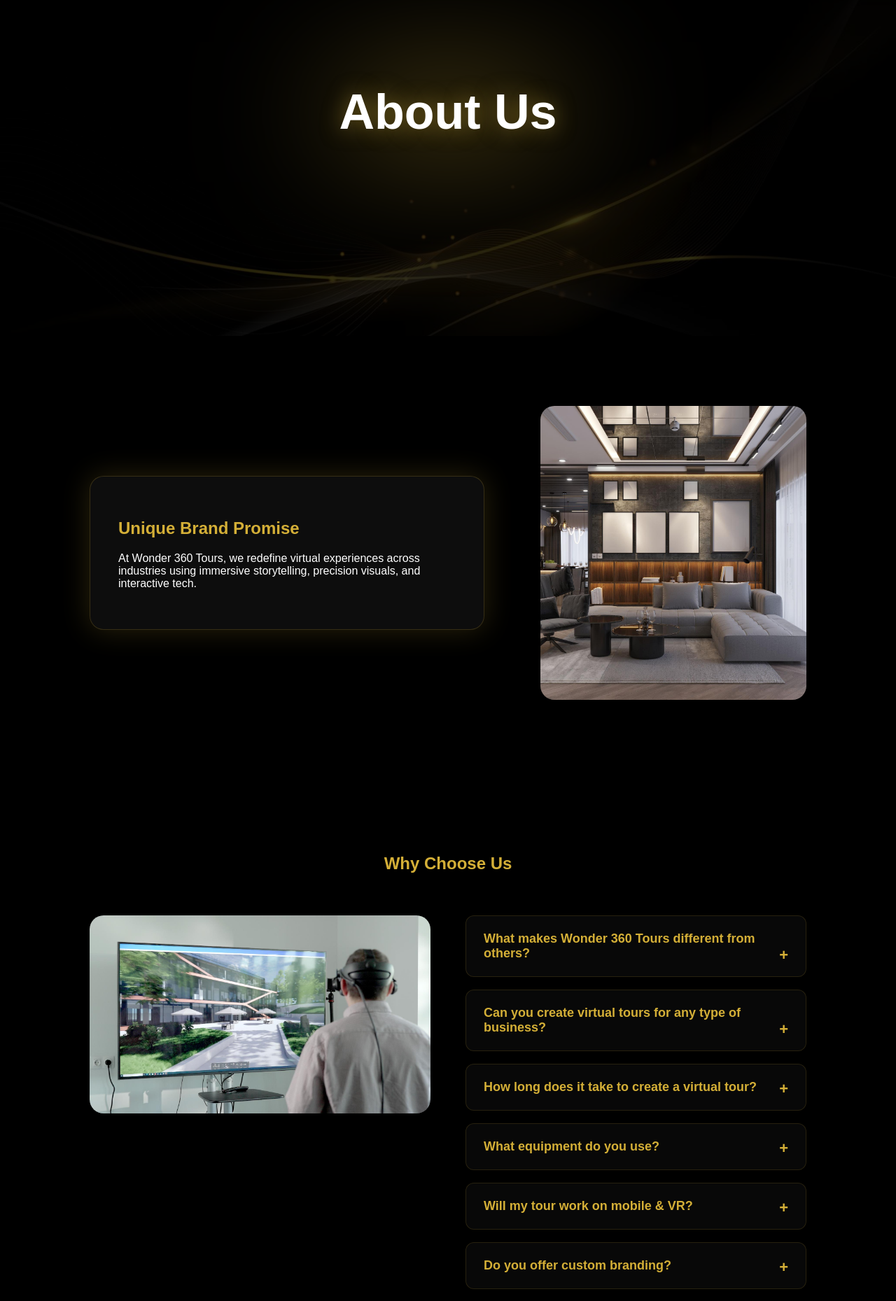
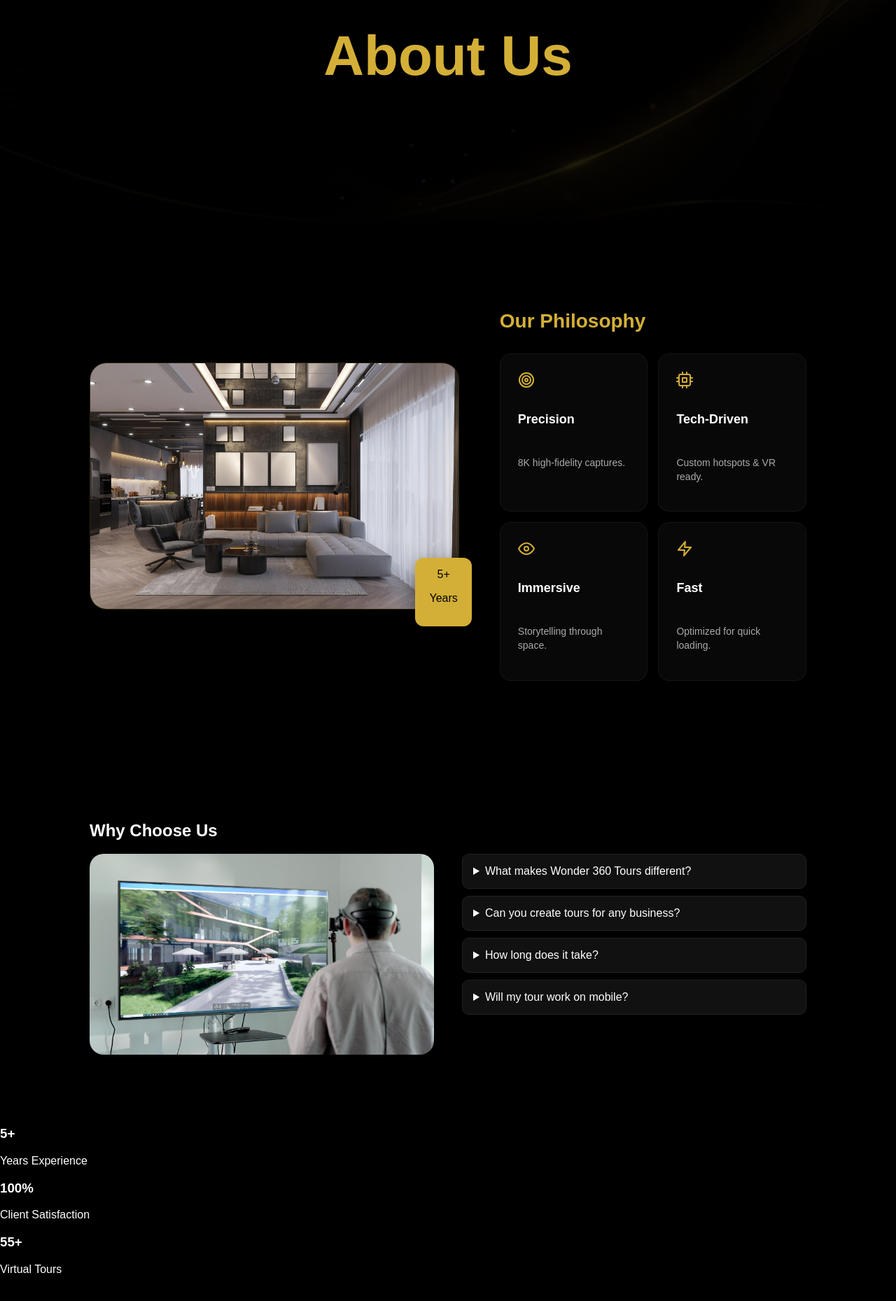
Before and after one commit to Tanishka2302/wonder-360, a Next.js app: page /about in a window 1280 px wide. Shown: the part 240-2099 px from the top of the page at 70% size. Built offline with nearby package versions, Linux system fonts and the light colour scheme.

Commit message:
feat: upgrade ScopeSection with mobile swipe gestures and premium navigation pill

```diff
--- a/app/about/about.css
+++ b/app/about/about.css
@@ -1,334 +1,80 @@
-.about-page {
-  background: #000;
-  color: #fff;
-  overflow-x: hidden;
-}
+.about-page { background: #000; color: #fff; overflow-x: hidden; }
 
-/* 🔥 HERO */
+/* HERO */
 .about-hero {
-  height: 80vh;
-  position: relative;
+  height: 60vh;
   display: flex;
   align-items: center;
   justify-content: center;
+  position: relative;
+  background: linear-gradient(to bottom, rgba(0,0,0,0.4), #000), url('/portfolio-hero.jpg') center/cover;
 }
+.about-hero h1 { font-size: clamp(40px, 8vw, 80px); color: #d4af37; z-index: 2; }
 
-.hero-bg {
+/* FEATURE GRID */
+.about-feature-grid { padding: 100px 10%; }
+.grid-layout { display: grid; grid-template-columns: 1.2fr 1fr; gap: 60px; align-items: center; }
+
+.image-stack { position: relative; }
+.main-img { width: 100%; border-radius: 24px; border: 1px solid rgba(212,175,55,0.2); }
+
+.experience-badge {
   position: absolute;
-  inset: 0;
-  background: url("/portfolio-hero.jpg") center/cover no-repeat;
-  filter: brightness(0.4);
+  bottom: -20px;
+  right: -20px;
+  background: #d4af37;
+  color: #000;
+  padding: 15px 20px;
+  border-radius: 12px;
+  text-align: center;
+  box-shadow: 0 10px 30px rgba(0,0,0,0.5);
+  display: flex;
+  flex-direction: column;
 }
+.badge-num { font-size: 24px; font-weight: 900; line-height: 1; }
+.badge-text { font-size: 12px; font-weight: 700; text-transform: uppercase; }
 
-.hero-overlay {
-  position: absolute;
-  inset: 0;
-  background: rgba(0,0,0,0.5);
+.section-tag { color: #d4af37; font-size: 28px; margin-bottom: 30px; font-weight: 700; }
+.tiles-container { display: grid; grid-template-columns: 1fr 1fr; gap: 15px; }
+.highlight-tile {
+    background: rgba(255,255,255,0.03);
+    padding: 25px;
+    border-radius: 16px;
+    border: 1px solid rgba(255,255,255,0.05);
+    display: flex;
+    flex-direction: column;
+    gap: 10px;
 }
+.tile-icon { color: #d4af37; font-size: 24px; }
+.highlight-tile h3 { font-size: 18px; color: #fff; }
+.highlight-tile p { font-size: 14px; color: #aaa; line-height: 1.4; }
 
-.hero-glow {
-  position: absolute;
-  width: 500px;
-  height: 200px;
-  background: radial-gradient(circle, rgba(212,175,55,0.3), transparent);
-  filter: blur(80px);
-}
+/* WHY SECTION */
+.why-section { padding: 80px 10%; }
+.why-grid { display: grid; grid-template-columns: 1fr 1fr; gap: 40px; }
+.why-image img { width: 100%; border-radius: 20px; }
+.faq-item { background: #111; padding: 15px; border-radius: 10px; margin-bottom: 10px; border: 1px solid #222; }
 
-.about-hero h1 {
-  font-size: 70px;
-  z-index: 2;
-  text-shadow: 0 0 30px rgba(212,175,55,0.5);
-}
+/* --- MOBILE REFINE --- */
+@media (max-width: 768px) {
+  .hero-mobile-hide { display: none !important; }
 
-/* 🔥 SECTION */
-.about-section {
-  display: flex;
-  gap: 80px;
-  padding: 100px 10%;
-  align-items: center;
-}
+  /* Add spacing at the very top since Hero is gone */
+  .about-feature-grid { padding: 40px 20px; }
 
-/* 🔥 GLASS CARD */
-.about-card {
-  background: rgba(255,255,255,0.05);
-  backdrop-filter: blur(20px);
-  padding: 40px;
-  border-radius: 20px;
-  border: 1px solid rgba(212,175,55,0.2);
-  box-shadow: 0 0 40px rgba(212,175,55,0.2);
-}
+  .grid-layout { grid-template-columns: 1fr; gap: 40px; }
 
-.about-card h2 {
-  color: #d4af37;
-  margin-bottom: 20px;
-}
-
-.about-image img {
-  width: 400px;
-  border-radius: 20px;
-}
-
-/* 🔥 WHY SECTION */
-.why-section {
-  padding: 100px 10%;
-}
-
-.why-section h2 {
-  text-align: center;
-  margin-bottom: 60px;
-  color: #d4af37;
-}
-
-.why-grid {
-  display: grid;
-  grid-template-columns: 1fr 1fr;
-  gap: 50px;
-}
-/* FAQ CARD */
-.faq-item {
-  background: rgba(255, 255, 255, 0.03);
-  padding: 22px 25px;
-  margin-bottom: 18px;
-  border-radius: 12px;
-
-  border: 1px solid rgba(212,175,55,0.15);
-
-  transition: all 0.3s ease;
-}
-
-/* HOVER EFFECT */
-.faq-item:hover {
-  border-color: rgba(212,175,55,0.4);
-  box-shadow: 0 0 25px rgba(212,175,55,0.15);
-}
-
-/* QUESTION */
-.faq-item summary {
-  font-weight: 600;
-  font-size: 18px;
-
-  color: #d4af37; /* 🔥 GOLD */
-
-  cursor: pointer;
-  list-style: none;
-  position: relative;
-}
-
-/* REMOVE DEFAULT ARROW */
-.faq-item summary::-webkit-details-marker {
-  display: none;
-}
-
-/* CUSTOM + ICON */
-.faq-item summary::after {
-  content: "+";
-  position: absolute;
-  right: 0;
-  color: #d4af37;
-  font-size: 22px;
-  transition: 0.3s;
-}
-
-/* OPEN STATE */
-.faq-item[open] summary::after {
-  content: "–";
-  transform: rotate(180deg);
-}
-
-/* ANSWER */
-.faq-item p {
-  margin-top: 12px;
-  color: #aaa;
-  line-height: 1.6;
-  font-size: 15px;
-}
-
-/* IMAGE */
-.why-image img {
-  width: 100%;
-  border-radius: 20px;
-}
-
-/* 🔥 COUNTER */
-.counter-section {
-  display: flex;
-  justify-content: center;
-  gap: 60px;
-  padding: 100px;
-}
-
-.counter-card {
-  text-align: center;
-  padding: 30px;
-  border-radius: 15px;
-  background: rgba(255,255,255,0.05);
-  border: 1px solid rgba(212,175,55,0.2);
-}
-
-.counter-card h3 {
-  font-size: 40px;
-  color: #d4af37;
-}
-.about-visual {
-  perspective: 1200px;
-}
-
-.image-card {
-  position: relative;
-  width: 380px;
-  height: 420px;
-  border-radius: 20px;
-  overflow: hidden;
-
-  transform-style: preserve-3d;
-  transition: transform 0.5s ease;
-}
-
-.image-card:hover {
-  transform: rotateY(10deg) rotateX(5deg) scale(1.05);
-}
-
-/* IMAGES */
-.image-card img {
-  position: absolute;
-  width: 100%;
-  height: 100%;
-  object-fit: cover;
-  transition: opacity 0.5s ease;
-}
-
-.img-hover {
-  opacity: 0;
-}
-
-.image-card:hover .img-hover {
-  opacity: 1;
-}
-
-.image-card:hover .img-default {
-  opacity: 0;
-}
-
-/* ✨ SHIMMER EFFECT */
-.shine {
-  position: absolute;
-  inset: 0;
-  background: linear-gradient(
-    120deg,
-    transparent,
-    rgba(255,255,255,0.3),
-    transparent
-  );
-  opacity: 0;
-  transition: 0.5s;
-}
-
-.image-card:hover .shine {
-  opacity: 1;
-  animation: shineMove 1s linear;
-}
-
-@keyframes shineMove {
-  from { transform: translateX(-100%); }
-  to { transform: translateX(100%); }
-}
-
-/* 📱 MOBILE (up to 768px) */
-@media (max-width: 768px) {
-
-  /* HERO */
-  .about-hero {
-    height: 60vh;
-    padding: 0 20px;
-    text-align: center;
+  /* Fix the badge so it doesn't look "wired" */
+  .experience-badge {
+    right: 10px;
+    bottom: 10px;
+    padding: 10px 15px;
   }
 
-  .about-hero h1 {
-    font-size: 36px;
-  }
+  .tiles-container { grid-template-columns: 1fr; } /* Stack tiles for readability */
 
-  /* SECTION STACK */
-  .about-section {
-    flex-direction: column;
-    gap: 40px;
-    padding: 60px 20px;
-    text-align: center;
-  }
+  .section-tag { font-size: 24px; margin-bottom: 20px; text-align: center; }
 
-  .about-card {
-    padding: 25px;
-  }
-
-  .about-image img {
-    width: 100%;
-    max-width: 300px;
-  }
-
-  /* WHY GRID */
-  .why-grid {
-    grid-template-columns: 1fr;
-    gap: 30px;
-  }
-
-  .why-section {
-    padding: 60px 20px;
-  }
-
-  /* FAQ */
-  .faq-item summary {
-    font-size: 16px;
-  }
-
-  .faq-item p {
-    font-size: 14px;
-  }
-
-  /* COUNTER */
-  .counter-section {
-    flex-direction: column;
-    gap: 30px;
-    padding: 60px 20px;
-  }
-
-  .counter-card h3 {
-    font-size: 28px;
-  }
-
-  /* IMAGE CARD */
-  .image-card {
-    width: 100%;
-    max-width: 300px;
-    height: 340px;
-  }
-
-  /* REMOVE HEAVY 3D ON MOBILE (performance) */
-  .image-card:hover {
-    transform: none;
-  }
+  .why-section { padding: 40px 20px; }
+  .why-grid { grid-template-columns: 1fr; }
 }
-
-
-/* 📱 SMALL PHONES (up to 480px) */
-@media (max-width: 480px) {
-
-  .about-hero h1 {
-    font-size: 28px;
-  }
-
-  .hero-glow {
-    width: 250px;
-    height: 120px;
-  }
-
-  .about-card h2 {
-    font-size: 20px;
-  }
-
-  .counter-card h3 {
-    font-size: 24px;
-  }
-
-  .faq-item {
-    padding: 18px;
-  }
-}
--- a/app/about/page.tsx
+++ b/app/about/page.tsx
@@ -1,159 +1,109 @@
 "use client";
 
 import { motion } from "framer-motion";
+import { FiTarget, FiCpu, FiEye, FiZap } from "react-icons/fi";
 import "./about.css";
 import TeamSection from "@/components/team/TeamSection";
 import FooterPremium from "@/components/FooterPremium";
 
 const faqs = [
-  {
-    q: "What makes Wonder 360 Tours different from others?",
-    a: "We combine premium-quality visuals with business-focused strategies to boost engagement and conversions."
-  },
-  {
-    q: "Can you create virtual tours for any type of business?",
-    a: "Yes, we design tours for real estate, hotels, healthcare, education and more."
-  },
-  {
-    q: "How long does it take to create a virtual tour?",
-    a: "Typically 3–7 days depending on project size."
-  },
-  {
-    q: "What equipment do you use?",
-    a: "We use professional 360° cameras and advanced editing tools."
-  },
-  {
-    q: "Will my tour work on mobile & VR?",
-    a: "Yes, fully responsive across all devices."
-  },
-  {
-    q: "Do you offer custom branding?",
-    a: "Yes, including logos, hotspots, and CTA buttons."
-  },
-  {
-    q: "How can it benefit my business?",
-    a: "It increases engagement, trust, and conversions."
-  },
-  {
-    q: "Are your services affordable?",
-    a: "Yes, we offer flexible pricing for all business sizes."
-  }
+  { q: "What makes Wonder 360 Tours different?", a: "We combine premium-quality visuals with business-focused strategies." },
+  { q: "Can you create tours for any business?", a: "Yes, real estate, hotels, healthcare, education and more." },
+  { q: "How long does it take?", a: "Typically 3–7 days depending on project size." },
+  { q: "Will my tour work on mobile?", a: "Yes, fully responsive across all devices." }
+];
+
+const highlights = [
+  { icon: <FiTarget />, title: "Precision", text: "8K high-fidelity captures." },
+  { icon: <FiCpu />, title: "Tech-Driven", text: "Custom hotspots & VR ready." },
+  { icon: <FiEye />, title: "Immersive", text: "Storytelling through space." },
+  { icon: <FiZap />, title: "Fast", text: "Optimized for quick loading." }
 ];
 
 export default function AboutPage() {
   return (
     <main className="about-page">
 
-      {/* 🔥 HERO */}
-      <section className="about-hero" id="about-hero">
+      {/* 🔥 HERO - This section will vanish on mobile */}
+      <section className="about-hero hero-mobile-hide">
         <div className="hero-bg" />
-        <div className="hero-overlay" />
         <div className="hero-glow" />
-
         <motion.h1
-          initial={{ opacity: 0, y: 80 }}
+          initial={{ opacity: 0, y: 30 }}
           animate={{ opacity: 1, y: 0 }}
         >
           About Us
         </motion.h1>
       </section>
 
-      {/* 🔥 BRAND PROMISE */}
-      <section className="about-section">
-
-        {/* TEXT */}
+      {/* 🔥 PHILOSOPHY GRID */}
+      <section className="about-feature-grid">
+        <div className="container">
+          <div className="grid-layout">
             <motion.div
-          className="about-card"
-          initial={{ opacity: 0, y: 80 }}
-          whileInView={{ opacity: 1, y: 0 }}
+              className="about-visual-side"
+              initial={{ opacity: 0, scale: 0.9 }}
+              whileInView={{ opacity: 1, scale: 1 }}
+              viewport={{ once: true }}
             >
-          <h2>Unique Brand Promise</h2>
-
-          <p>
-            At Wonder 360 Tours, we redefine virtual experiences across industries
-            using immersive storytelling, precision visuals, and interactive tech.
-          </p>
-        </motion.div>
-
-        {/* 🔥 3D IMAGE (HOVER SWAP) */}
-        <motion.div
-          className="about-visual"
-          initial={{ opacity: 0, scale: 0.8 }}
-          whileInView={{ opacity: 1, scale: 1 }}
-        >
-          <div className="image-card">
-            <img src="/about1.jpg" className="img-default" />
-            <img src="/about2.jpg" className="img-hover" />
-            <div className="shine" />
+              <div className="image-stack">
+                <img src="/about1.jpg" alt="Work 1" className="main-img" />
+                <div className="experience-badge">
+                  <span>5+</span>
+                  <p>Years</p>
+                </div>
               </div>
             </motion.div>
 
+            <div className="highlights-side">
+              <h2 className="section-tag">Our Philosophy</h2>
+              <div className="tiles-container">
+                {highlights.map((item, i) => (
+                  <div key={i} className="highlight-tile">
+                    <div className="tile-icon">{item.icon}</div>
+                    <h3>{item.title}</h3>
+                    <p>{item.text}</p>
+                  </div>
+                ))}
+              </div>
+            </div>
+          </div>
+        </div>
       </section>
 
       {/* 🔥 WHY CHOOSE US */}
       <section className="why-section">
-
         <h2>Why Choose Us</h2>
-
         <div className="why-grid">
-
-    {/* 🔥 LEFT IMAGE */}
-    <motion.div
-      className="why-image"
-      initial={{ opacity: 0, x: -80 }}
-      whileInView={{ opacity: 1, x: 0 }}
-      transition={{ duration: 0.7 }}
-      viewport={{ once: true }}
-    >
-      <div className="why-img-card">
-        <img src="/about.jpg" alt="" />
-        <div className="img-glow" />
+          <div className="why-image">
+            <img src="/about.jpg" alt="Why Choose Us" />
           </div>
-    </motion.div>
-
-    {/* 🔥 RIGHT FAQ */}
-    <motion.div
-      className="faq"
-      initial={{ opacity: 0, x: 80 }}
-      whileInView={{ opacity: 1, x: 0 }}
-      transition={{ duration: 0.7 }}
-      viewport={{ once: true }}
-    >
+          <div className="faq">
             {faqs.map((item, i) => (
               <details key={i} className="faq-item">
                 <summary>{item.q}</summary>
                 <p>{item.a}</p>
               </details>
             ))}
-    </motion.div>
-
           </div>
-
+        </div>
       </section>
 
       {/* 🔥 COUNTERS */}
       <section className="counter-section">
-
         {[
           { num: "5+", text: "Years Experience" },
           { num: "100%", text: "Client Satisfaction" },
           { num: "55+", text: "Virtual Tours" },
         ].map((item, i) => (
-          <motion.div
-            key={i}
-            className="counter-card"
-            whileInView={{ opacity: 1, y: 0 }}
-            initial={{ opacity: 0, y: 50 }}
-          >
+          <div key={i} className="counter-card">
             <h3>{item.num}</h3>
             <p>{item.text}</p>
-          </motion.div>
+          </div>
         ))}
-
       </section>
 
       <TeamSection />
-
       <FooterPremium />
     </main>
   );
```
Also changed, not shown: components/css/scope.css (line endings or trailing spaces). Lines whose indentation alone changed are shown as unchanged.
